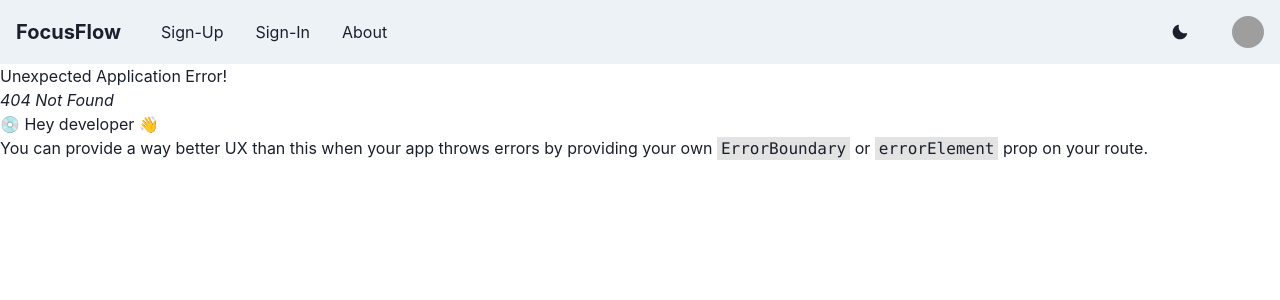
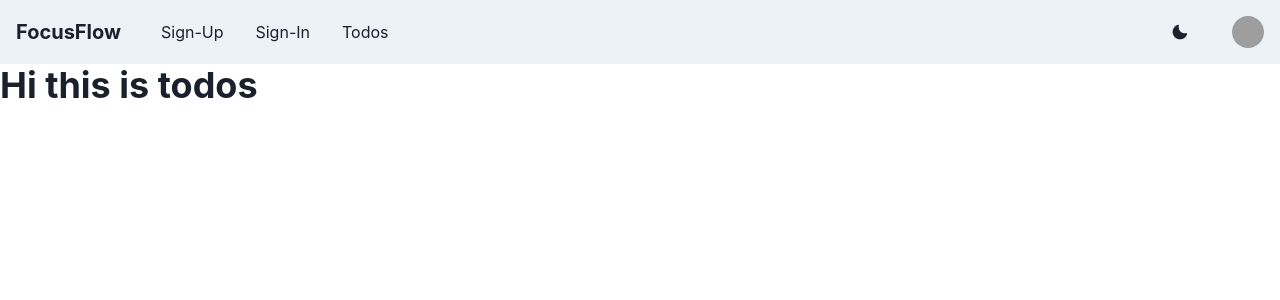
Before and after one commit to goatps/fuzzy-winner, a React (Create React App) app: page /todos in a window 1280 px wide. Before the commit this address had no page. Shown: the top 300 px of the page. Built offline with nearby package versions, Linux system fonts and the light colour scheme; grey boxes are pictures that could not be loaded.

Commit message:
Added todos page

```diff
--- /dev/null
+++ b/src/Todo/Todos.tsx
@@ -0,0 +1,14 @@
+import React from 'react';
+import { Heading } from '@chakra-ui/react';
+
+const Todos = () => {
+    return(
+        <>
+            <Heading>
+                Hi this is todos
+            </Heading>
+        </>
+    )
+}
+
+export default Todos;
--- a/src/components/Navbar/Navbar.tsx
+++ b/src/components/Navbar/Navbar.tsx
@@ -21,7 +21,7 @@ import {
 import { MoonIcon, SunIcon } from "@chakra-ui/icons";
 
 // eslint-disable-next-line
-const Links = ["Sign-Up", "Sign-In", "About"];
+const Links = ["Sign-Up", "Sign-In", "Todos", ];
 
 const NavLink = ({ children }: { children: ReactNode }) => (
   <Link
--- a/src/index.tsx
+++ b/src/index.tsx
@@ -15,6 +15,7 @@ import * as serviceWorker from "./serviceWorker"
 import Signup from "./SignUp/SignUp";
 import Navbar from "./components/Navbar/Navbar";
 import SignIn from "./SignIn/SignIn";
+import Todos from "./Todo/Todos";
 
 // Creating a router to handle the routes
 const router = createBrowserRouter([
@@ -30,6 +31,10 @@ const router = createBrowserRouter([
     path: "/Sign-In",
     element: <SignIn />,
   },
+  {
+    path: "/todos",
+    element: <Todos />
+  }
 ]);
 
 const container = document.getElementById("root");
```
